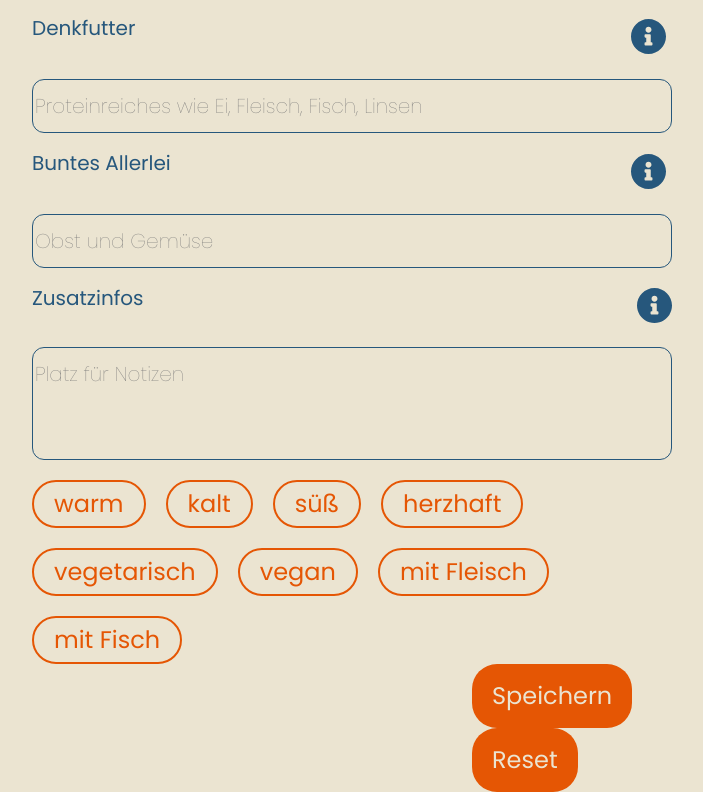
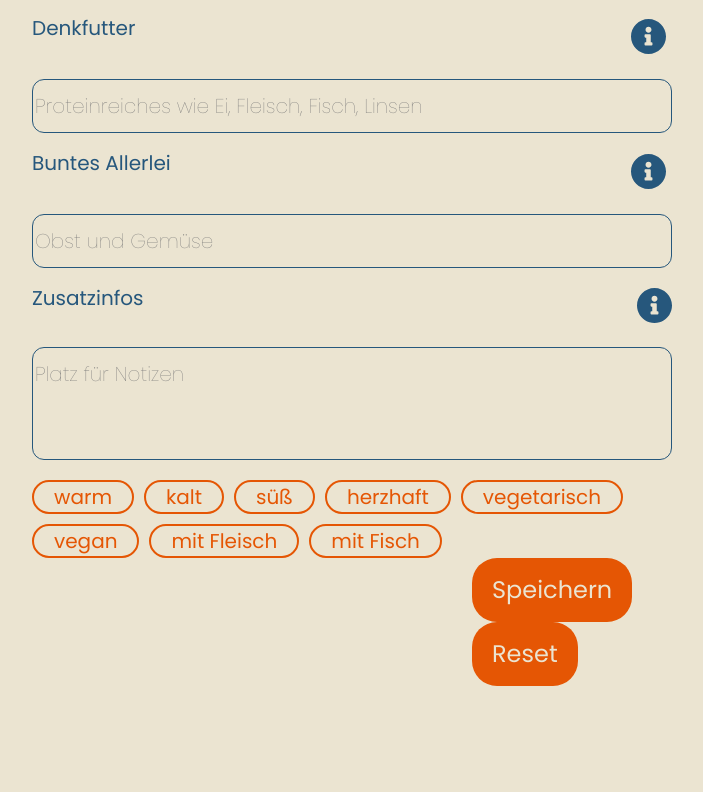
Before and after one commit to coding-bootcamps-eu/final-project-tz-earlybirds, a Vue app: page /recipe-input in a window 1280 px wide. Shown: the part 449-1241 px from the top of the page, without its empty margins (288-991 px from the left). After the commit the page ends 1135 px from the top, so only its background shows below. Built offline with nearby package versions, Linux system fonts and the light colour scheme.

Commit message:
adds styling for component

```diff
--- a/src/components/filterTags.vue
+++ b/src/components/filterTags.vue
@@ -57,16 +57,16 @@ div {
   display: flex;
   flex-wrap: wrap;
   align-items: center;
-  gap: 1rem;
+  gap: 0.5rem;
   width: 100%;
 }
 label {
-  font-size: 1.2rem;
+  font-size: 1rem;
   background-color: var(--color-beige);
   color: var(--color-orange);
   border: 2px solid currentColor;
-  border-radius: 3rem;
-  padding: 0.5rem 1rem;
+  border-radius: 2.5rem;
+  padding: 0.25rem 1rem;
   cursor: pointer;
 }
 label:hover,
--- a/src/views/HomeView.vue
+++ b/src/views/HomeView.vue
@@ -29,6 +29,7 @@
 
 .home {
   height: 100%;
+
   padding-inline: 2rem;
 }
 h1 {
--- a/src/views/RecipeItemView.vue
+++ b/src/views/RecipeItemView.vue
@@ -1,5 +1,5 @@
 <template>
-  <div>
+  <div class="recipe-item">
     <h1>{{ recipe.title }}</h1>
     <h2>Kraftpaket</h2>
     {{ recipe.kraftpaket }}
@@ -9,9 +9,8 @@
     {{ recipe.buntes }}
     <h3>Zusatzinfos</h3>
     {{ recipe.zusatzinfos }}
-    <div>
-      <FilterTags :tags="recipe.tags"></FilterTags>
-    </div>
+
+    <FilterTags :tags="recipe.tags"></FilterTags>
   </div>
 </template>
 
--- a/src/views/RecipesView.vue
+++ b/src/views/RecipesView.vue
@@ -30,7 +30,7 @@
 .home {
   display: flex;
   flex-direction: column;
-  margin-inline: 4rem;
+  margin-inline: 15%;
   color: var(--color-blue);
 }
 
```
